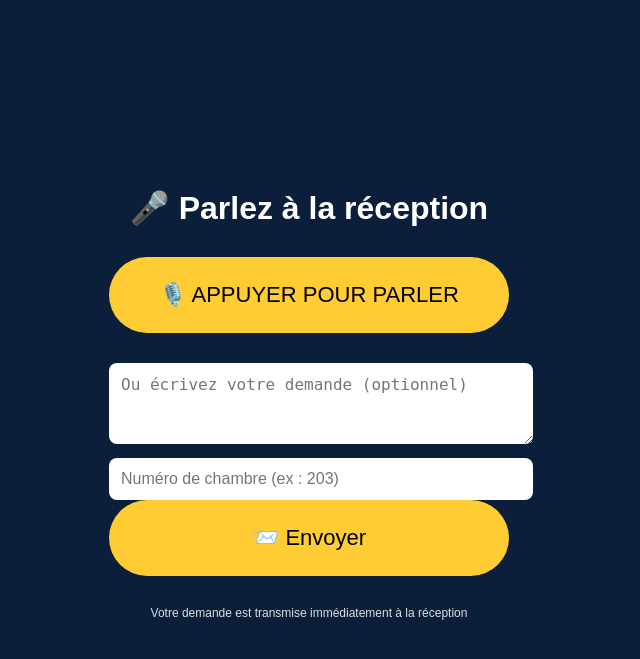
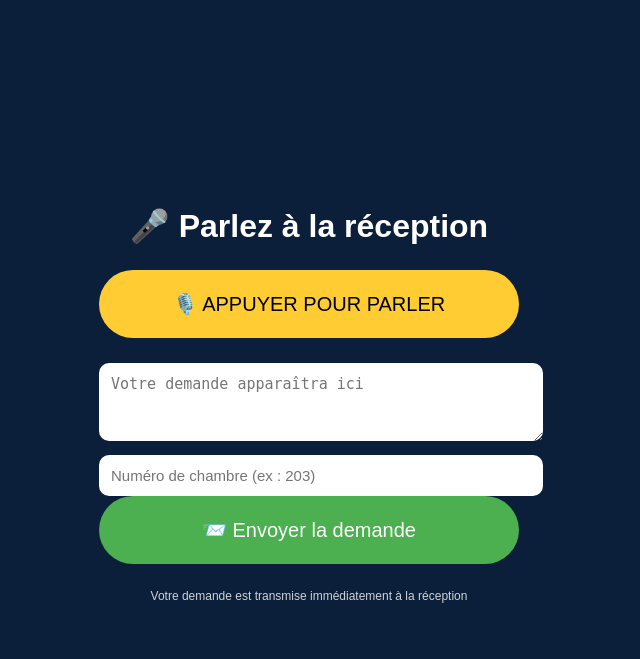
Before and after one commit to pecrites/assistant-hotel, a Flask app: page /client in a window 1280 px wide. Shown: the top 659 px of the page, without its empty margins (331-971 px from the left). Run offline with Flask 3, Linux system fonts and the light colour scheme.

Commit message:
Add voice confirmation button to client interface

```diff
--- a/templates/client.html
+++ b/templates/client.html
@@ -19,36 +19,47 @@ body {
 .container {
     text-align: center;
     width: 90%;
-    max-width: 400px;
+    max-width: 420px;
 }
 h1 {
-    margin-bottom: 30px;
+    margin-bottom: 25px;
 }
 button {
     width: 100%;
-    padding: 25px;
-    font-size: 22px;
+    padding: 22px;
+    font-size: 20px;
     border-radius: 50px;
     border: none;
+    cursor: pointer;
+    margin-bottom: 15px;
+}
+.btn-voice {
     background: #ffcc33;
     color: #000;
-    cursor: pointer;
-    margin-bottom: 20px;
+}
+.btn-send {
+    background: #4caf50;
+    color: white;
+}
+.btn-confirm {
+    background: #2196f3;
+    color: white;
+    display: none;
 }
 button:active {
-    background: #ffb300;
+    opacity: 0.85;
 }
 textarea, input {
     width: 100%;
     padding: 12px;
     margin-top: 10px;
-    border-radius: 8px;
+    border-radius: 10px;
     border: none;
-    font-size: 16px;
+    font-size: 15px;
 }
 .small {
     font-size: 12px;
-    opacity: 0.85;
+    opacity: 0.8;
     margin-top: 10px;
 }
 </style>
@@ -59,16 +70,20 @@ textarea, input {
 <div class="container">
     <h1>🎤 Parlez à la réception</h1>
 
-    <!-- BOUTON VOCAL PRINCIPAL -->
-    <button onclick="startVoice()">🎙️ APPUYER POUR PARLER</button>
+    <!-- BOUTON VOCAL -->
+    <button class="btn-voice" onclick="startVoice()">🎙️ APPUYER POUR PARLER</button>
 
-    <!-- TEXTE (OPTIONNEL) -->
-    <textarea id="text" rows="3" placeholder="Ou écrivez votre demande (optionnel)"></textarea>
+    <!-- TEXTE OPTIONNEL -->
+    <textarea id="text" rows="3" placeholder="Votre demande apparaîtra ici"></textarea>
+    <input id="room" placeholder="Numéro de chambre (ex : 203)">
 
-    <!-- CHAMBRE (OBLIGATOIRE) -->
-    <input id="room" placeholder="Numéro de chambre (ex : 203)" />
+    <!-- ENVOI -->
+    <button class="btn-send" onclick="sendText()">📨 Envoyer la demande</button>
 
-    <button onclick="sendText()">📨 Envoyer</button>
+    <!-- CONFIRMATION VOCALE (FIABLE) -->
+    <button id="confirmBtn" class="btn-confirm" onclick="playConfirmation()">
+        🔊 Écouter la confirmation
+    </button>
 
     <p class="small">
         Votre demande est transmise immédiatement à la réception
@@ -77,31 +92,14 @@ textarea, input {
 
 <script>
 let recognition;
-let stopTimer;
+let confirmationMessage = "";
 
 // ==========================
-// 🔊 RETOUR VOCAL (CONFIRMATION)
-// ==========================
-function speakConfirmation() {
-    if (!("speechSynthesis" in window)) return;
-
-    const message = new SpeechSynthesisUtterance(
-        "Votre demande a bien été transmise à la réception."
-    );
-    message.lang = "fr-FR";
-    message.rate = 1;
-    message.pitch = 1;
-
-    window.speechSynthesis.cancel();
-    window.speechSynthesis.speak(message);
-}
-
-// ==========================
-// 🎤 RECONNAISSANCE VOCALE
+// DÉMARRER LA VOIX (CLIENT)
 // ==========================
 function startVoice() {
-    if (!("webkitSpeechRecognition" in window)) {
-        alert("La reconnaissance vocale n’est pas supportée sur ce navigateur.");
+    if (!('webkitSpeechRecognition' in window)) {
+        alert("La reconnaissance vocale n'est pas supportée sur ce navigateur");
         return;
     }
 
@@ -110,58 +108,37 @@ function startVoice() {
     recognition.continuous = false;
     recognition.interimResults = false;
 
-    recognition.onstart = () => {
-        // Sécurité : arrêt automatique après 6 secondes
-        stopTimer = setTimeout(() => {
-            recognition.stop();
-        }, 6000);
-    };
+    // Sécurité : arrêt auto après 6 secondes
+    const stopTimer = setTimeout(() => recognition.stop(), 6000);
 
     recognition.onresult = (event) => {
         clearTimeout(stopTimer);
         const text = event.results[0][0].transcript;
         document.getElementById("text").value = text;
         recognition.stop();
-
-        // ⚠️ IMPORTANT : retour vocal AVANT le fetch
-        speakConfirmation();
-        sendText(true);
     };
 
     recognition.onerror = () => {
         clearTimeout(stopTimer);
         recognition.stop();
-        alert("Erreur de reconnaissance vocale. Réessayez.");
     };
 
     recognition.start();
 }
 
 // ==========================
-// 📤 ENVOI AU SERVEUR
+// ENVOI AU SERVEUR
 // ==========================
-async function sendText(fromVoice = false) {
+async function sendText() {
     const text = document.getElementById("text").value.trim();
-    const room = document.getElementById("room").value.trim();
+    const room = document.getElementById("room").value || "Inconnue";
 
-    // 🚫 Chambre obligatoire
-    if (!room) {
-        alert("Veuillez entrer votre numéro de chambre.");
+    if (!text) {
+        alert("Veuillez parler ou écrire votre demande");
         return;
     }
 
-    // 🚫 Texte obligatoire
-    if (!text) {
-        alert("Parlez ou écrivez votre demande.");
-        return;
-    }
-
-    // 🔊 Si envoi manuel (clic), on parle ici
-    if (!fromVoice) {
-        speakConfirmation();
-    }
-
-    await fetch("/api/send", {
+    const response = await fetch("/api/send", {
         method: "POST",
         headers: { "Content-Type": "application/json" },
         body: JSON.stringify({
@@ -171,7 +148,29 @@ async function sendText(fromVoice = false) {
         })
     });
 
+    const data = await response.json();
+
+    confirmationMessage = "Votre demande a bien été transmise à la réception.";
+    document.getElementById("confirmBtn").style.display = "block";
     document.getElementById("text").value = "";
+}
+
+// ==========================
+// CONFIRMATION VOCALE (100% FIABLE)
+// ==========================
+function playConfirmation() {
+    if (!('speechSynthesis' in window)) {
+        alert("Synthèse vocale non supportée");
+        return;
+    }
+
+    const msg = new SpeechSynthesisUtterance(confirmationMessage);
+    msg.lang = "fr-FR";
+    msg.rate = 1;
+    msg.pitch = 1;
+
+    window.speechSynthesis.cancel();
+    window.speechSynthesis.speak(msg);
 }
 </script>
 
```
